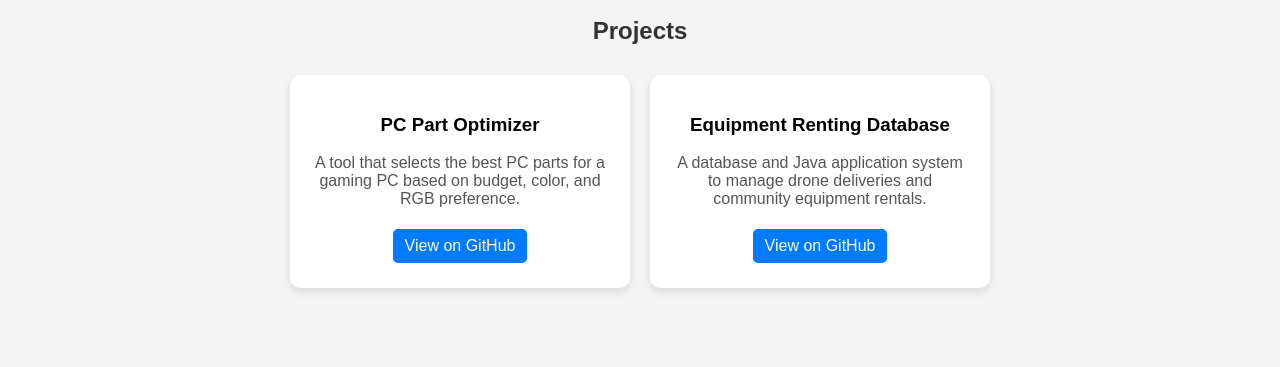
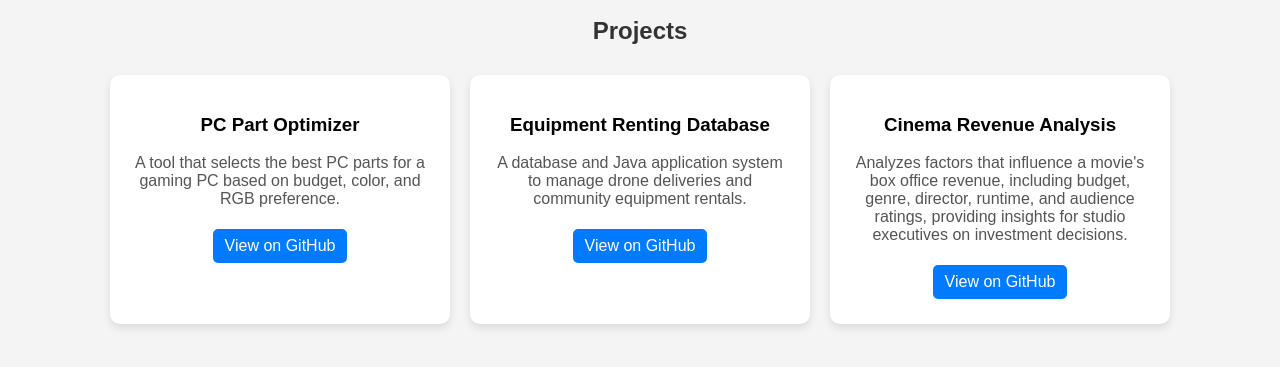
Before and after one commit to megansolly/megansolly.github.io, a plain HTML site: page index.html in a window 1280 px wide. Shown: the part 121-488 px from the top of the page. Drawn offline with Linux system fonts and the light colour scheme.

Commit message:
Update index.html

```diff
--- a/index.html
+++ b/index.html
@@ -79,6 +79,14 @@
     <a href="https://github.com/megansolly/Equipment-Renting-Database" target="_blank">View on GitHub</a>
   </div>
 
+     <!-- Cinema Revenue Analysis Project -->
+  <div class="project-card">
+    <h3>Cinema Revenue Analysis</h3>
+    <p>Analyzes factors that influence a movie's box office revenue, including budget, genre, director, runtime, and audience ratings, providing insights for studio executives on investment decisions.</p>
+    <a href="https://github.com/megansolly/Cinema-Revenue-Analysis" target="_blank">View on GitHub</a>
+  </div>
+
+
   </div>
 </body>
 </html>
```
